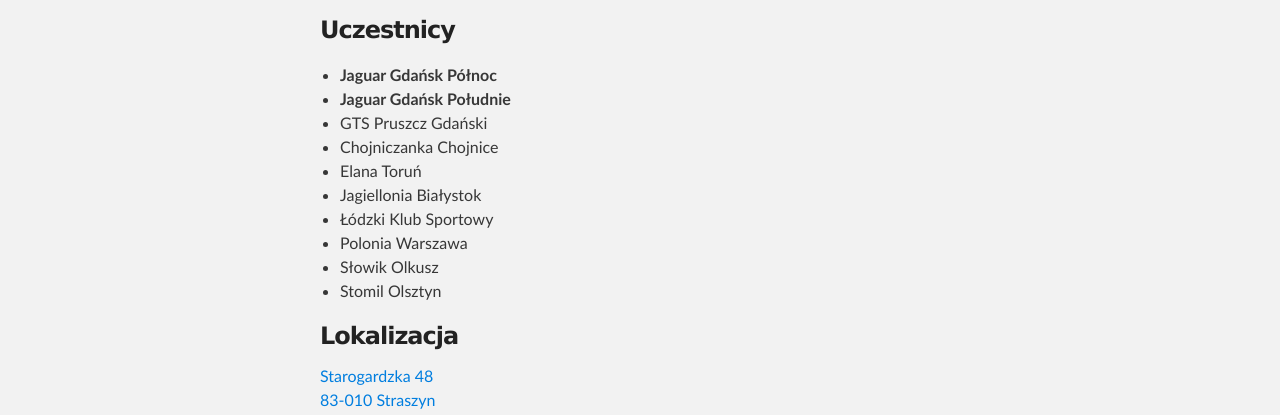
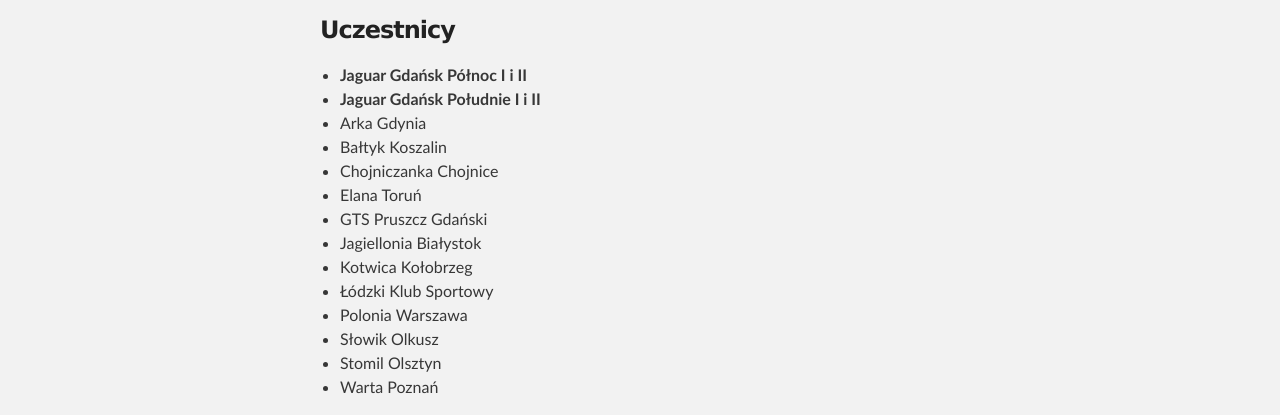
Before and after one commit to yezooz/jaguarcup.pl, a plain HTML site: page index.html in a window 1280 px wide. Shown: the part 257-672 px from the top of the page. Drawn offline with Linux system fonts and the light colour scheme.

Commit message:
Update index.html

```diff
--- a/index.html
+++ b/index.html
@@ -49,16 +49,20 @@
 
         <p>
             <ul>
-                <li><strong>Jaguar Gdańsk Północ</strong></li>
-                <li><strong>Jaguar Gdańsk Południe</strong></li>
-                <li>GTS Pruszcz Gdański</li>
+                <li><strong>Jaguar Gdańsk Północ I i II</strong></li>
+                <li><strong>Jaguar Gdańsk Południe I i II</strong></li>
+                <li>Arka Gdynia</li>
+                <li>Bałtyk Koszalin</li>
                 <li>Chojniczanka Chojnice</li>
                 <li>Elana Toruń</li>
+                <li>GTS Pruszcz Gdański</li>
                 <li>Jagiellonia Białystok</li>
+                <li>Kotwica Kołobrzeg</li>
                 <li>Łódzki Klub Sportowy</li>
                 <li>Polonia Warszawa</li>
                 <li>Słowik Olkusz</li>
                 <li>Stomil Olsztyn</li>
+                <li>Warta Poznań</li>
             </ul>
         </p>
 
```
